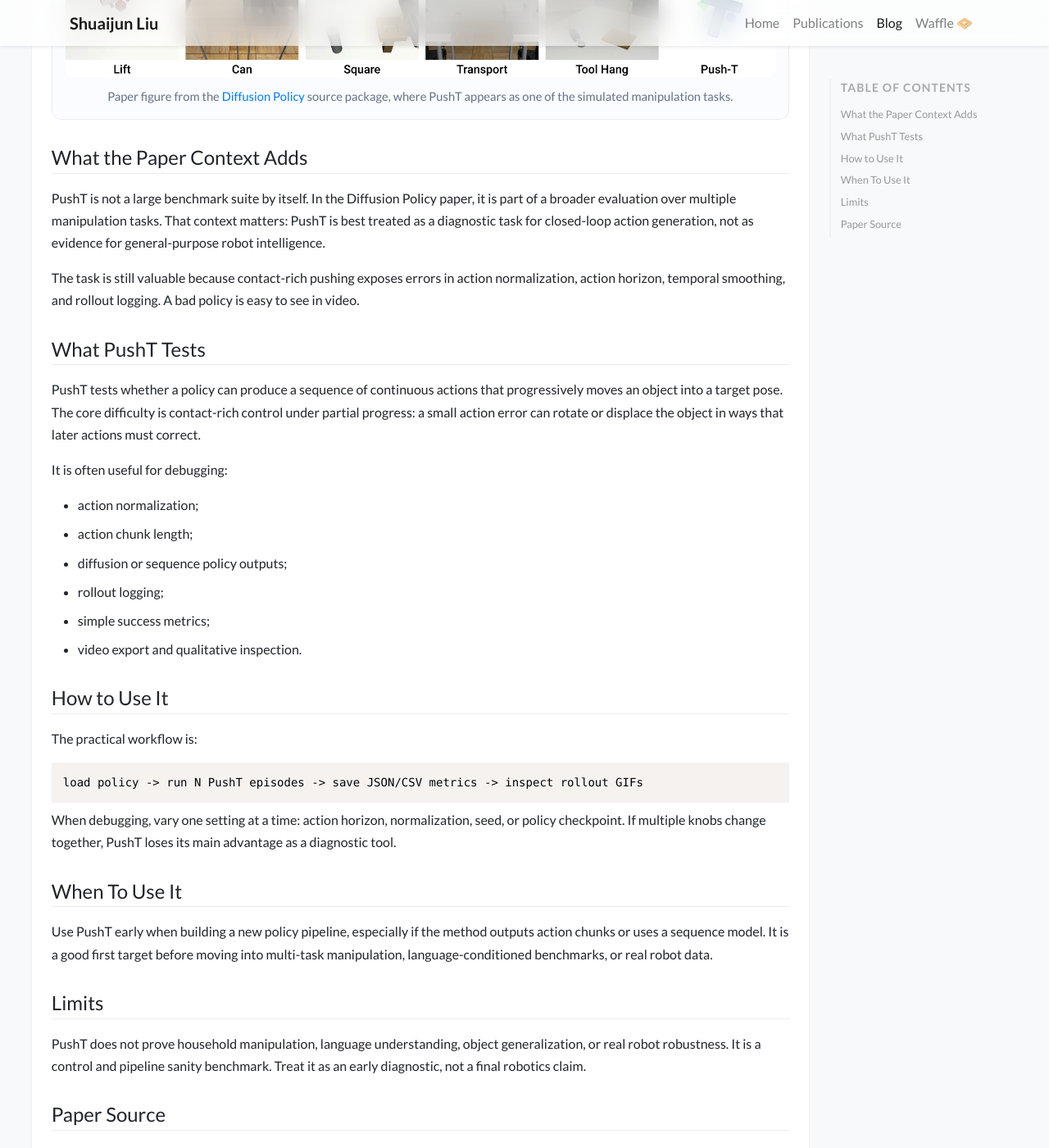
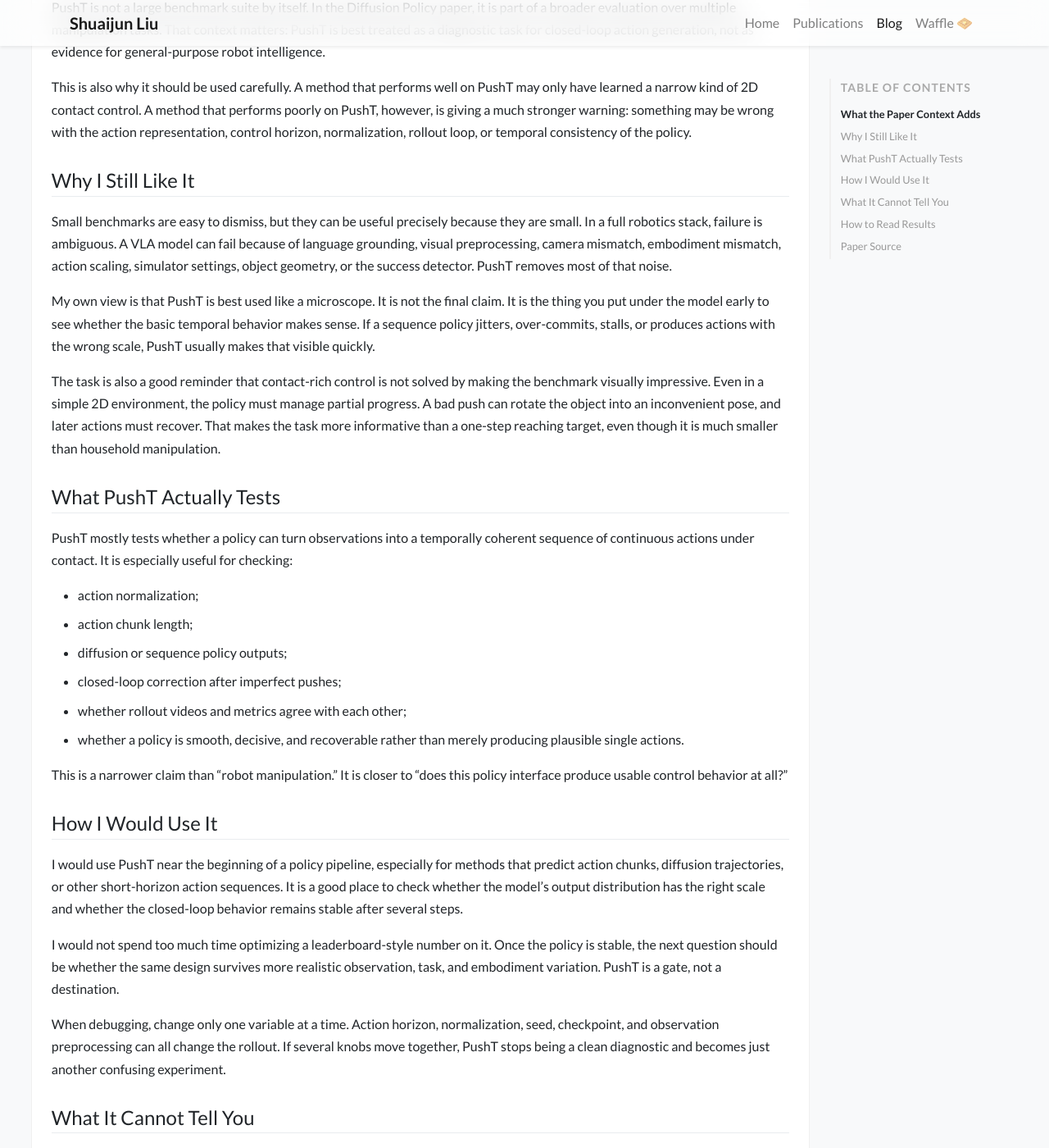
Before and after one commit to Shuaijun-LIU/Shuaijun-LIU.github.io, a Jekyll site: the page built from _posts/2025-11-07-pusht-benchmark-guide.md, in a window 1280 px wide and 1400 px high, scrolled down 499 px. Shown: the whole window at 82% size. Built offline with Jekyll 4.4.1, drawn with Linux system fonts in a browser that asks for light colours; nearby versions of some CDN libraries; a style sheet for code colours, icons or effects is not loaded; some of the changed text lies outside the part shown.

Commit message:
docs(blog): refine benchmark visuals

````diff
--- a/_posts/2025-11-07-pusht-benchmark-guide.md
+++ b/_posts/2025-11-07-pusht-benchmark-guide.md
@@ -9,49 +9,54 @@ tags:
 excerpt: "PushT is a single 2D pushing benchmark, but that simplicity makes it useful for debugging action chunks, policy outputs, and evaluation pipelines."
 ---
 
-PushT is a small 2D contact-rich control task that became widely used through the Diffusion Policy evaluation suite. The agent must push a T-shaped object into a target T-shaped region. Its value comes from being simple, visual, and sensitive to action-sequence quality.
-
-<figure class="blog-figure">
-  <img src="{{ '/assets/images/blog/benchmarks/papers/pusht-paper-figure.jpg' | relative_url }}" alt="PushT and other simulated manipulation tasks from the Diffusion Policy paper">
-  <figcaption>Paper figure from the <a href="https://arxiv.org/abs/2303.04137">Diffusion Policy</a> source package, where PushT appears as one of the simulated manipulation tasks.</figcaption>
-</figure>
+PushT is a small 2D contact-rich control task that became widely used through the Diffusion Policy evaluation suite. The agent must push a T-shaped object into a target T-shaped region. It is not a broad manipulation benchmark, and it should not be presented as one. Its value is narrower and more useful: it is a fast diagnostic for whether a policy can produce coherent closed-loop action sequences.
 
 ## What the Paper Context Adds
 
 PushT is not a large benchmark suite by itself. In the Diffusion Policy paper, it is part of a broader evaluation over multiple manipulation tasks. That context matters: PushT is best treated as a diagnostic task for closed-loop action generation, not as evidence for general-purpose robot intelligence.
 
-The task is still valuable because contact-rich pushing exposes errors in action normalization, action horizon, temporal smoothing, and rollout logging. A bad policy is easy to see in video.
+This is also why it should be used carefully. A method that performs well on PushT may only have learned a narrow kind of 2D contact control. A method that performs poorly on PushT, however, is giving a much stronger warning: something may be wrong with the action representation, control horizon, normalization, rollout loop, or temporal consistency of the policy.
 
-## What PushT Tests
+## Why I Still Like It
 
-PushT tests whether a policy can produce a sequence of continuous actions that progressively moves an object into a target pose. The core difficulty is contact-rich control under partial progress: a small action error can rotate or displace the object in ways that later actions must correct.
+Small benchmarks are easy to dismiss, but they can be useful precisely because they are small. In a full robotics stack, failure is ambiguous. A VLA model can fail because of language grounding, visual preprocessing, camera mismatch, embodiment mismatch, action scaling, simulator settings, object geometry, or the success detector. PushT removes most of that noise.
 
-It is often useful for debugging:
+My own view is that PushT is best used like a microscope. It is not the final claim. It is the thing you put under the model early to see whether the basic temporal behavior makes sense. If a sequence policy jitters, over-commits, stalls, or produces actions with the wrong scale, PushT usually makes that visible quickly.
+
+The task is also a good reminder that contact-rich control is not solved by making the benchmark visually impressive. Even in a simple 2D environment, the policy must manage partial progress. A bad push can rotate the object into an inconvenient pose, and later actions must recover. That makes the task more informative than a one-step reaching target, even though it is much smaller than household manipulation.
+
+## What PushT Actually Tests
+
+PushT mostly tests whether a policy can turn observations into a temporally coherent sequence of continuous actions under contact. It is especially useful for checking:
 
 - action normalization;
 - action chunk length;
 - diffusion or sequence policy outputs;
-- rollout logging;
-- simple success metrics;
-- video export and qualitative inspection.
+- closed-loop correction after imperfect pushes;
+- whether rollout videos and metrics agree with each other;
+- whether a policy is smooth, decisive, and recoverable rather than merely producing plausible single actions.
 
-## How to Use It
+This is a narrower claim than "robot manipulation." It is closer to "does this policy interface produce usable control behavior at all?"
 
-The practical workflow is:
+## How I Would Use It
 
-```text
-load policy -> run N PushT episodes -> save JSON/CSV metrics -> inspect rollout GIFs
-```
+I would use PushT near the beginning of a policy pipeline, especially for methods that predict action chunks, diffusion trajectories, or other short-horizon action sequences. It is a good place to check whether the model's output distribution has the right scale and whether the closed-loop behavior remains stable after several steps.
 
-When debugging, vary one setting at a time: action horizon, normalization, seed, or policy checkpoint. If multiple knobs change together, PushT loses its main advantage as a diagnostic tool.
+I would not spend too much time optimizing a leaderboard-style number on it. Once the policy is stable, the next question should be whether the same design survives more realistic observation, task, and embodiment variation. PushT is a gate, not a destination.
 
-## When To Use It
+When debugging, change only one variable at a time. Action horizon, normalization, seed, checkpoint, and observation preprocessing can all change the rollout. If several knobs move together, PushT stops being a clean diagnostic and becomes just another confusing experiment.
 
-Use PushT early when building a new policy pipeline, especially if the method outputs action chunks or uses a sequence model. It is a good first target before moving into multi-task manipulation, language-conditioned benchmarks, or real robot data.
+## What It Cannot Tell You
 
-## Limits
+PushT does not tell you whether a robot understands language. It does not test object-category generalization, household interaction, real-robot robustness, multi-stage task planning, or safe deployment. It also does not reveal much about semantic perception because the visual structure is intentionally simple.
 
-PushT does not prove household manipulation, language understanding, object generalization, or real robot robustness. It is a control and pipeline sanity benchmark. Treat it as an early diagnostic, not a final robotics claim.
+This is not a weakness if the claim is scoped correctly. The problem starts when a tiny diagnostic task is used as if it validates a broad robotics story. A good PushT result should usually be followed by harder manipulation suites, language-conditioned tasks, real robot data, or at least a more diverse simulated benchmark.
+
+## How to Read Results
+
+For PushT, I care about the rollout videos as much as the final score. A policy that reaches the target through smooth correction is different from one that succeeds by unstable lucky contacts. The aggregate number should be paired with qualitative inspection, failure cases, and sensitivity to action horizon.
+
+The most useful question is not "is the benchmark hard enough?" The useful question is "what failure does this benchmark isolate?" For PushT, the answer is temporal action quality under simple contact dynamics. That is a small question, but it is a question worth answering before moving to larger robotics experiments.
 
 ## Paper Source
 
````
Also changed, not shown: _posts/2025-11-11-robofactory-benchmark-guide.md (+2 -2 lines), assets/images/blog/benchmarks/papers/droid-paper-figure.jpg, assets/images/blog/benchmarks/papers/pusht-paper-figure.jpg (deleted), assets/images/blog/benchmarks/papers/robofactory-paper-figure.jpg.
